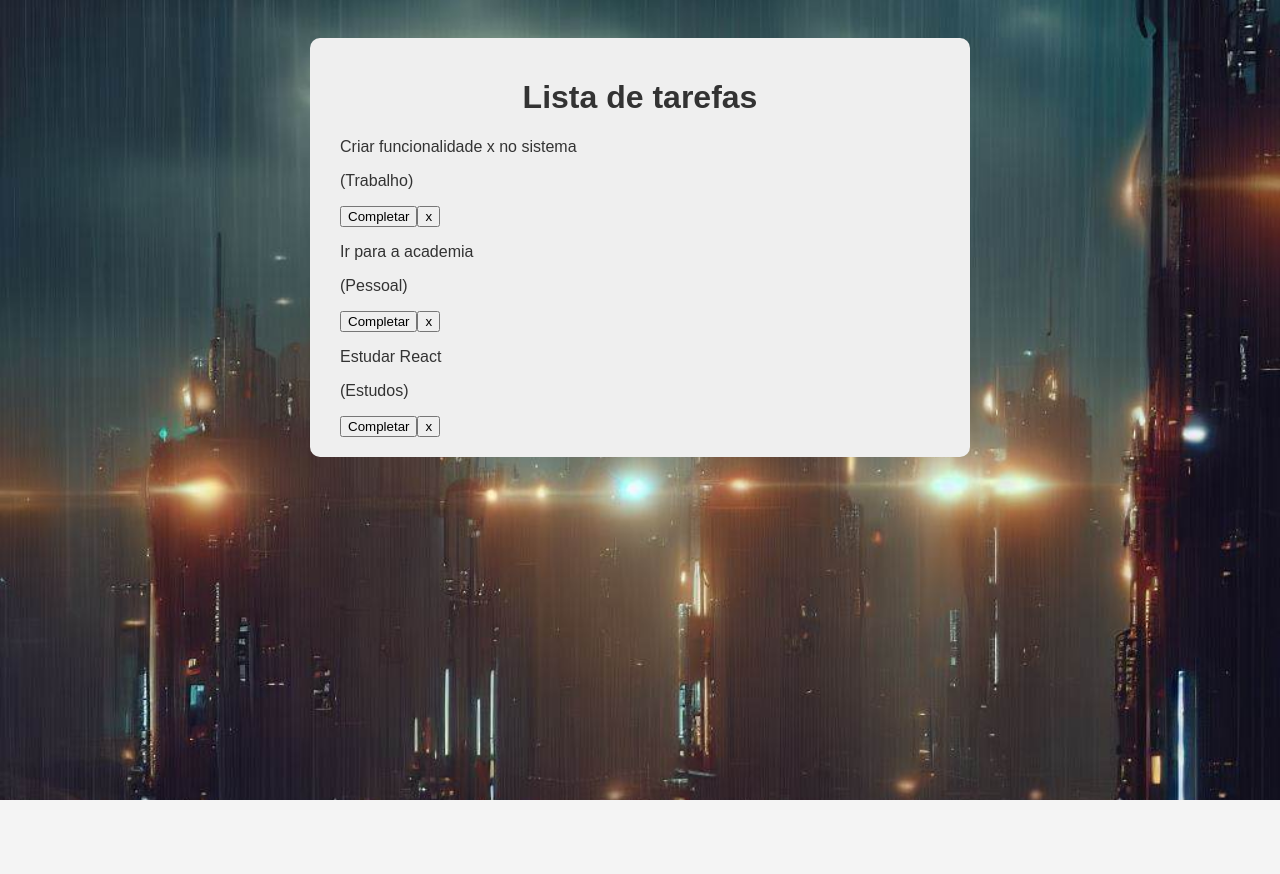
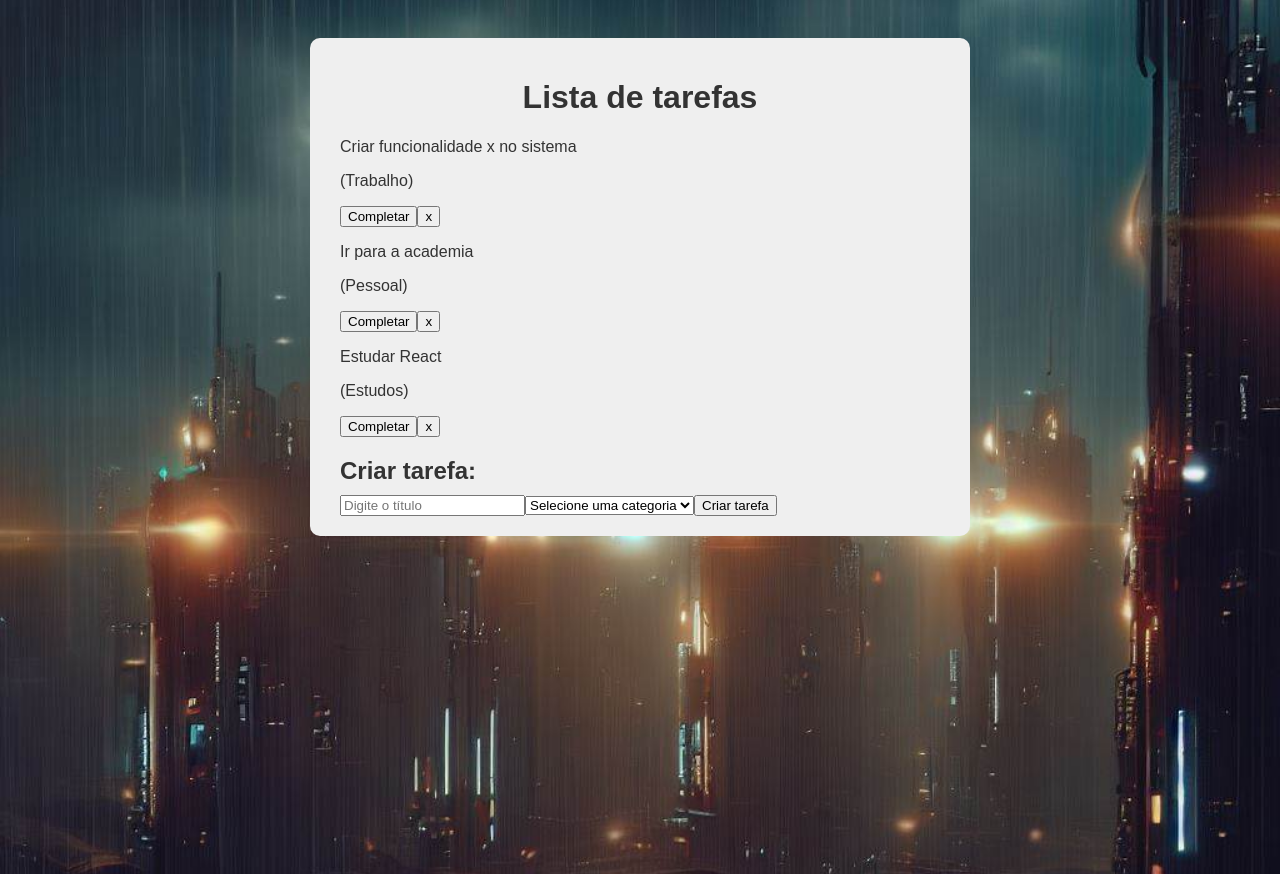
Before and after one commit to vanderleik/todo, a React (Vite) app: page / in a window 1280 px wide. Before the commit the page ends 800 px from the top, so only its background shows below. Built offline with nearby package versions, Linux system fonts and the light colour scheme.

Commit message:
Criando componente TodoForm.jsx

```diff
--- a/src/App.jsx
+++ b/src/App.jsx
@@ -1,5 +1,6 @@
 import { useState } from 'react'
 import Todo from './components/Todo';
+import TodoForm from './components/TodoForm';
 import "./App.css";
 
 function App() {
@@ -30,8 +31,9 @@
         {
           todos.map((todo) => (
             <Todo todo={todo} />
-          ))}
+            ))}
     </div>
+            <TodoForm todoForm={TodoForm} />
     </div>
     );
 }
--- /dev/null
+++ b/src/components/TodoForm.jsx
@@ -0,0 +1,21 @@
+import React from 'react'
+
+function TodoForm() {
+  return (
+    <div className='todo-form'>
+        <h2>Criar tarefa:</h2>
+        <form>
+            <input type="text" placeholder='Digite o título' />
+            <select>
+                <option value="">Selecione uma categoria</option>
+                <option value="Trabalho">Trabalho</option>
+                <option value="Pessoal">Pessoal</option>
+                <option value="Estudos">Estudos</option>
+            </select>
+            <button type='submit'>Criar tarefa</button>
+        </form>
+        </div>
+  )
+}
+
+export default TodoForm
```
